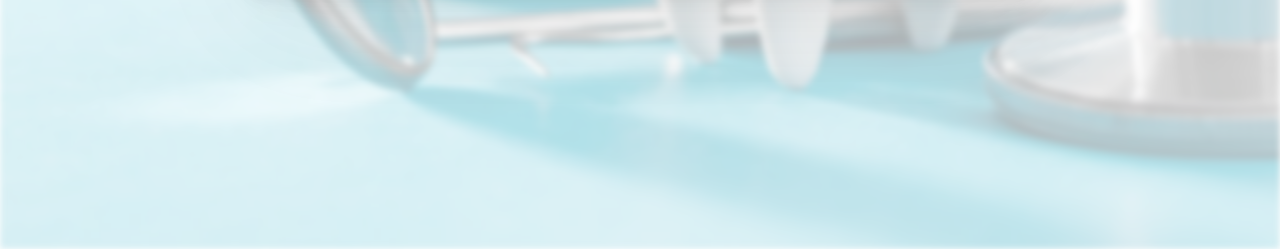
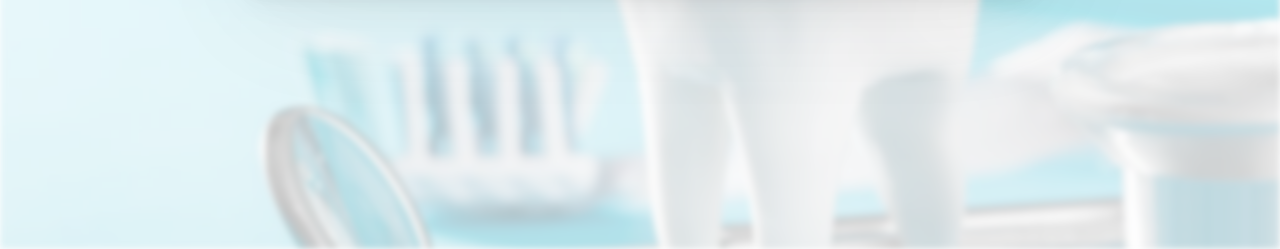
Before and after one commit to stephen-w-choo/dental-first-aid, a website built with webpack: page index.html in a window 1280 px wide. Shown: the part 551-800 px from the top of the page. Built offline with nearby package versions, Linux system fonts and the light colour scheme.

Commit message:
More CSS changes

```diff
--- a/src/dfa.css
+++ b/src/dfa.css
@@ -1,26 +1,21 @@
 :root {
     --border-radius: 20px;
-
 }
 
-body {
-    min-height: 100vh;
-}
 #background-image {
     background-image: url("../resources/dental-background.jpg");
     position: fixed;
     filter: blur(3px);
     opacity: 30%;
-    top: 0;
     bottom: 0;
     /* Center and scale the image nicely */
-    background-position: center;
-    background-size: cover;
+    background-position: top;
+    background-size: 100%;
     height: 100%;
     width: 100vw;
     margin: 0px;
     padding: 0px;
-    z-index: -3;
+    z-index: -1;
 }
 
 #icon {
@@ -93,10 +88,6 @@ article.hover:hover{
     height: auto;
 }
 
-
-
-
-
 #header {
     text-align:center;
 }
```
Also changed, not shown: dist/main.js.
